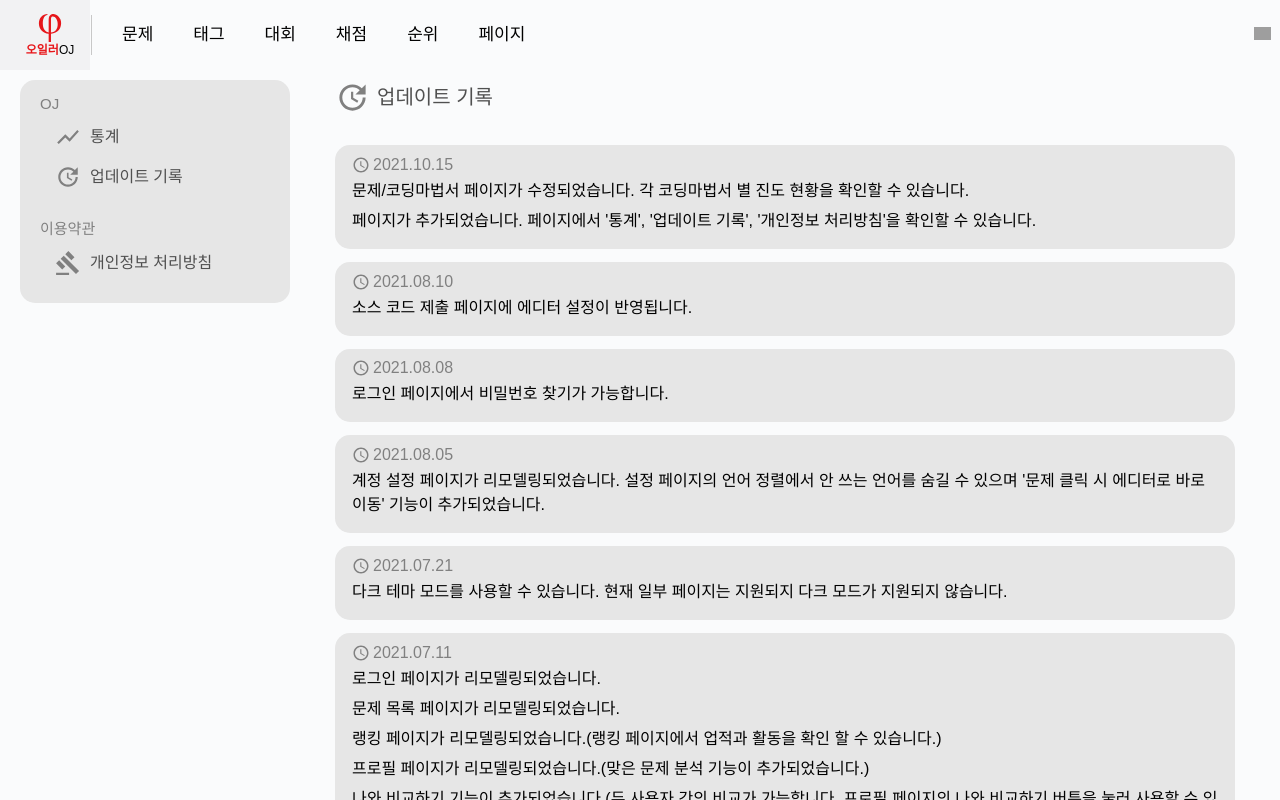
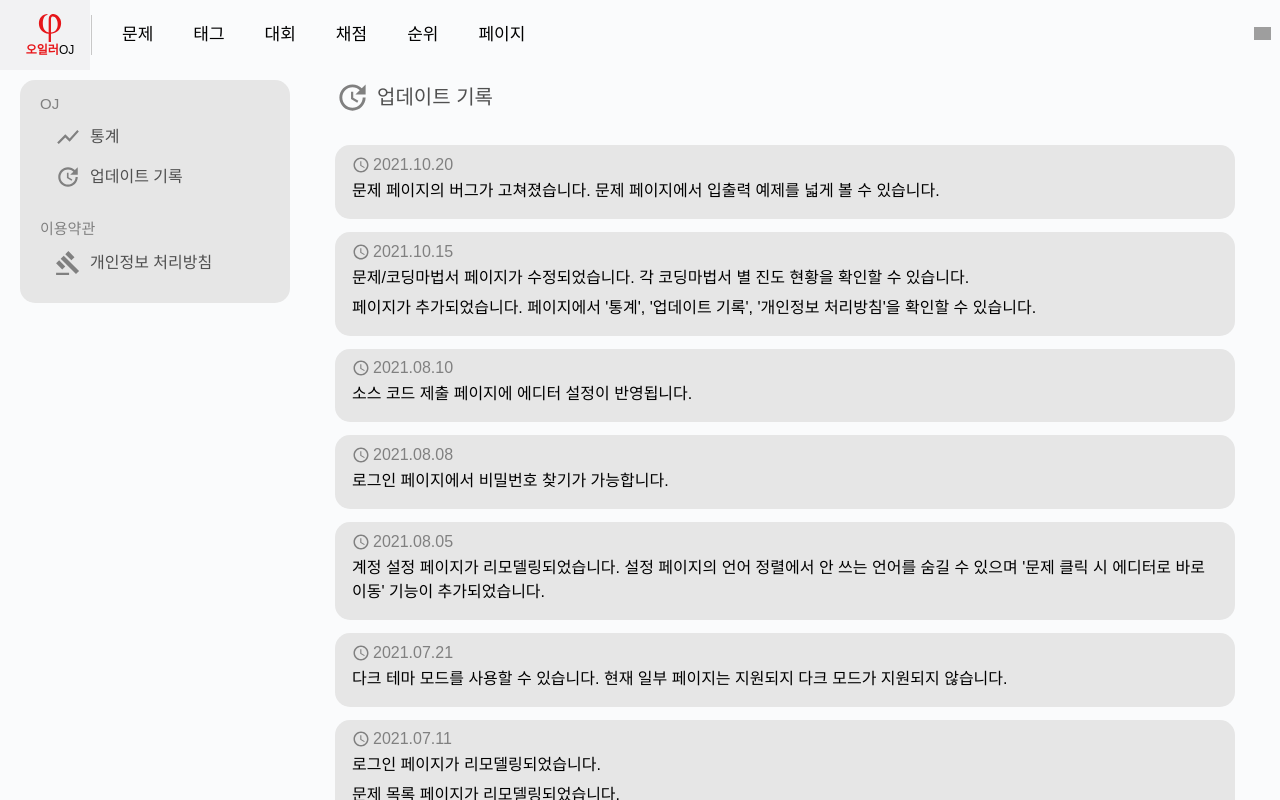
Before and after one commit to 14KGun/EULER-OJ-front, a React (Create React App) app: page /about in a window 1280 px wide. Shown: the top 800 px of the page. Built offline with nearby package versions, Linux system fonts and the light colour scheme; no server answers; grey boxes are pictures that could not be loaded; the HTML template or start-up script is replaced by a standard one; a web font is replaced by a local one.

Commit message:
Update About/Update

```diff
--- a/src/core/About/Oj/Update.jsx
+++ b/src/core/About/Oj/Update.jsx
@@ -38,6 +38,9 @@ const Update = (props) => {
             <Layout.Title icon={ svgUpdate } theme={ props.theme }>업데이트 기록</Layout.Title>
             <div style={{ height: '20px' }}/>
 
+            <UpdateBox theme={ props.theme } date="2021.10.20">
+                <UpdateTxt theme={ props.theme }>문제 페이지의 버그가 고쳐졌습니다. 문제 페이지에서 입출력 예제를 넓게 볼 수 있습니다.</UpdateTxt>
+            </UpdateBox>
             <UpdateBox theme={ props.theme } date="2021.10.15">
                 <UpdateTxt theme={ props.theme }>문제/코딩마법서 페이지가 수정되었습니다. 각 코딩마법서 별 진도 현황을 확인할 수 있습니다.</UpdateTxt>
                 <UpdateTxt theme={ props.theme }>페이지가 추가되었습니다. 페이지에서 '통계', '업데이트 기록', '개인정보 처리방침'을 확인할 수 있습니다.</UpdateTxt>
```
